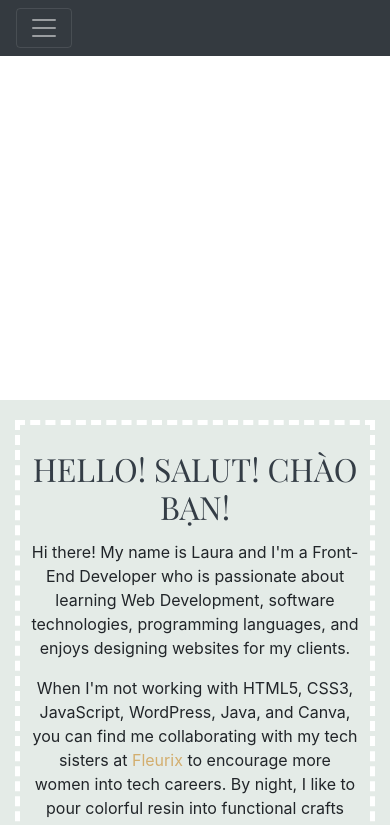
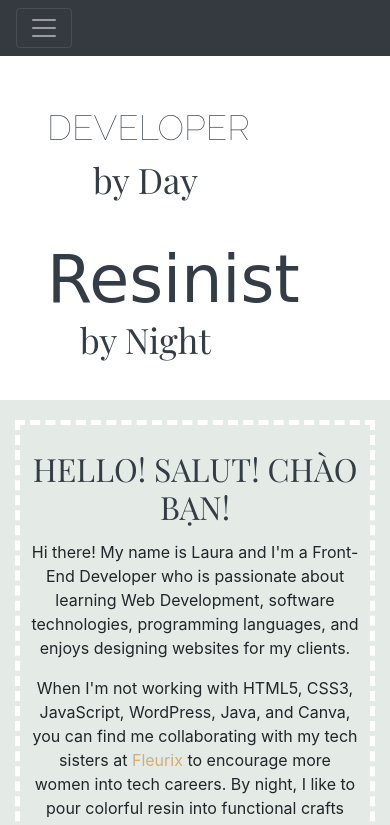
Before and after one commit to givemeflan/llstudio-site, a plain HTML site: page index.html in a window 390 px wide. Shown: the top 825 px of the page. Drawn offline with nearby package versions, Linux system fonts and the light colour scheme; a web font is replaced by a local one.

Commit message:
updating responsive design for ipads

```diff
--- a/assets/css/style.css
+++ b/assets/css/style.css
@@ -394,9 +394,7 @@ h6 {
 		background-image: url('assets/images/flat-lay.jpg');
 		background-position: 100%;
 	}
-	#main-title {
-		display: none;
-	}
+
 	h1 {
 		width: 60%;
 		padding-left: 20px;
@@ -416,6 +414,16 @@ h6 {
 	}
 	h4 {
 		text-align: left;
+	}
+	#main-title {
+		top:20%;
+	}
+	#main-title  > h1 {
+		width: 60%;
+		margin-top: 0px;
+		padding-left: 20px;
+		padding-right: 10px;
+		font-size: 35px;
 	}
 	.education-sec {
 		margin-top: -7px;
@@ -530,11 +538,27 @@ h6 {
 		margin-top: 30px;
 	}
 }
-
-@media screen and (min-width: 768px) {
+@media screen and (min-width: 1025px) {
 	.navhamburger {
 		display: none;
 	}
+}
+@media screen and (max-width: 1025px) {
+	#section1{
+		display: none;
+	}
+	#section2{
+		flex:0 0 100%;
+	}
+}
+/* @media screen and (min-width: 992px) {
+	#section2{
+		flex:0 0 100%;
+	}
+} */
+
+@media screen and (min-width: 768px) {
+
 	#section2 {
 		background-image: url('assets/images/flat-lay.jpg');
 		background-position: 100%;
--- a/index.html
+++ b/index.html
@@ -48,7 +48,7 @@
             </ul>
          </div>
          <!-- Homepage picture/Column 2 -->
-         <div class="col-sm-9" id="section2"
+         <div class="col-sm-9 col-md-12 col-lg-9" id="section2"
             style="background-image:url('assets/images/flat-lay.jpg'); max-width:100%; background-size:cover;"
             alt="image of a flatlay of a desk" height="800px">
             <!-- Hamburger Navbar on Mobile -->
@@ -64,6 +64,7 @@
                         </ul>
                      </div>
                   </div>
+
                   <!-- Nav Bar Toggling -->
                   <nav class="navbar navbar-dark bg-dark">
                      <button class="navbar-toggler" type="button" data-toggle="collapse"
```
